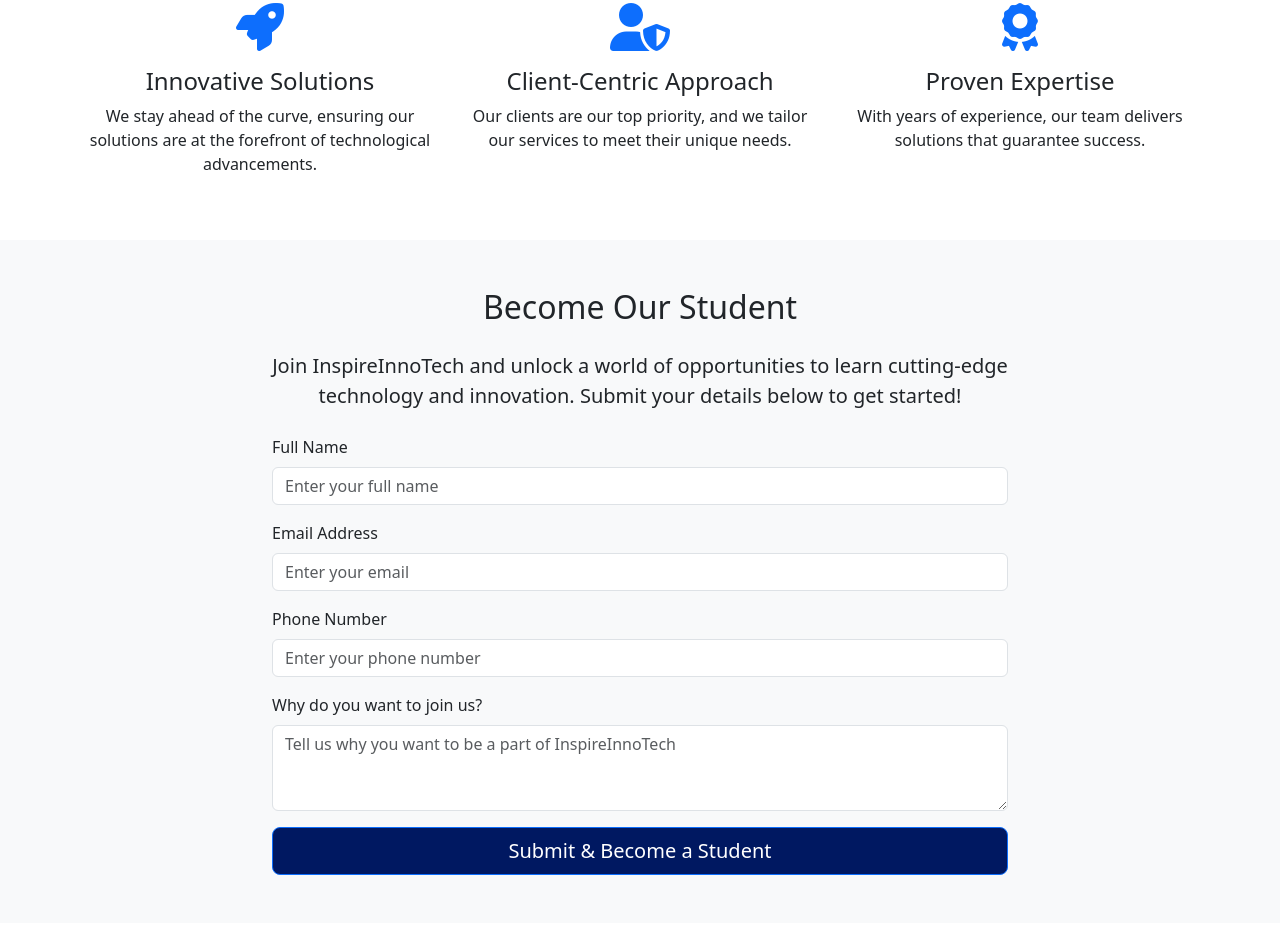
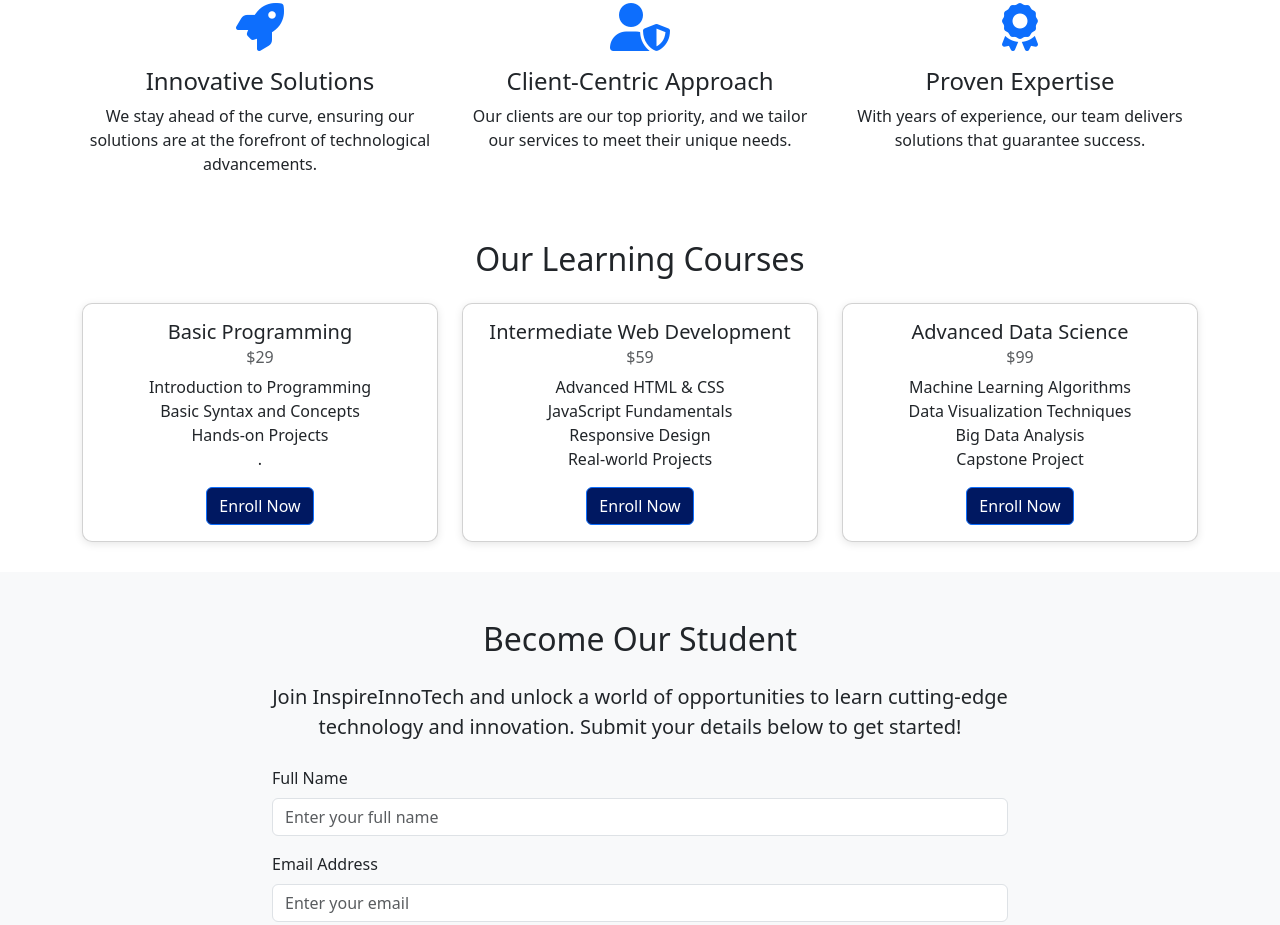
Before and after one commit to ShakibRamez/final-project-CTI, a plain HTML site: page index.html in a window 1280 px wide. Shown: the part 1713-2638 px from the top of the page. Drawn offline with nearby package versions, Linux system fonts and the light colour scheme.

```diff
--- a/index.html
+++ b/index.html
@@ -16,7 +16,7 @@
     <!-- Sticky Navbar -->
     <nav class="navbar navbar-expand-lg navbar-light bg-light fixed-top shadow-sm">
         <div class="container">
-            <a class="navbar-brand" href="#">
+            <a class="navbar-brand" href="index.html">
                 <img src="./images/slogan.jpg" alt="logo">
                 InspireInnoTech
             </a>
@@ -158,6 +158,77 @@
         </div>
     </section>
 
+    <!-- <div class="card text-center col-md-4">
+        <div class="card-body">
+            <h5 class="card-title">Basic Programming</h5>
+            <h6 class="card-subtitle mb-2 text-muted">$29</h6>
+            <ul class="list-unstyled">
+                <li>Introduction to Programming</li>
+                <li>Basic Syntax and Concepts</li>
+                <li>Hands-on Projects</li>
+            </ul>
+            <a href="#" class="btn btn-primary">Enroll Now</a>
+        </div>
+    </div> -->
+    <section>
+      <div class="container">
+        <h2 class="text-center mb-4">Our Learning Courses</h2>
+        <div class="row">
+            <!-- Basic Course Card -->
+            <div class="col-md-4">
+                <div class="card text-center">
+                    <div class="card-body">
+                        <h5 class="card-title">Basic Programming</h5>
+                        <h6 class="card-subtitle mb-2 text-muted">$29</h6>
+                        <ul class="list-unstyled">
+                            <li>Introduction to Programming</li>
+                            <li>Basic Syntax and Concepts</li>
+                            <li>Hands-on Projects</li>
+                            <li>.</li>
+                        </ul>
+                        <a href="#" class="btn btn-primary">Enroll Now</a>
+                    </div>
+                </div>
+            </div>
+
+            <!-- Intermediate Course Card -->
+            <div class="col-md-4">
+                <div class="card text-center">
+                    <div class="card-body">
+                        <h5 class="card-title">Intermediate Web Development</h5>
+                        <h6 class="card-subtitle mb-2 text-muted">$59</h6>
+                        <ul class="list-unstyled">
+                            <li>Advanced HTML & CSS</li>
+                            <li>JavaScript Fundamentals</li>
+                            <li>Responsive Design</li>
+                            <li>Real-world Projects</li>
+                        </ul>
+                        <a href="#" class="btn btn-primary">Enroll Now</a>
+                    </div>
+                </div>
+            </div>
+
+            <!-- Advanced Course Card -->
+            <div class="col-md-4">
+                <div class="card text-center">
+                    <div class="card-body">
+                        <h5 class="card-title">Advanced Data Science</h5>
+                        <h6 class="card-subtitle mb-2 text-muted">$99</h6>
+                        <ul class="list-unstyled">
+                            <li>Machine Learning Algorithms</li>
+                            <li>Data Visualization Techniques</li>
+                            <li>Big Data Analysis</li>
+                            <li>Capstone Project</li>
+                        </ul>
+                        <a href="#" class="btn btn-primary">Enroll Now</a>
+                    </div>
+                </div>
+            </div>
+        </div>
+    </div>
+
+    </section>
+
     <!-- Become Our Student Section -->
 <section id="become-student" class="bg-light py-5">
   <div class="container">
@@ -224,13 +295,15 @@
                         <p>Phone: +93 794586662</p>
                     </div>
                 </div>
-                <div class="row text-center mt-4">
-                    <div class="col-12">
-                        <p>&copy; 2024 Your Website. All Rights Reserved.</p>
-                    </div>
+              </div>
+            </footer>
+
+            <div class="text-end bg-light text-dark">
+                <div class="col-12">
+                    <p>&copy; 2024 Your Website. All Rights Reserved.</p>
                 </div>
             </div>
-        </footer>
+
 
 
       <script src="https://cdn.jsdelivr.net/npm/bootstrap@5.3.3/dist/js/bootstrap.bundle.min.js"
```
Also changed, not shown: about.html (+7 -6 lines), blogornews.html (+6 -6 lines), contact.html (+7 -6 lines), gallerypage.html (+7 -6 lines), services.html (+6 -6 lines).
